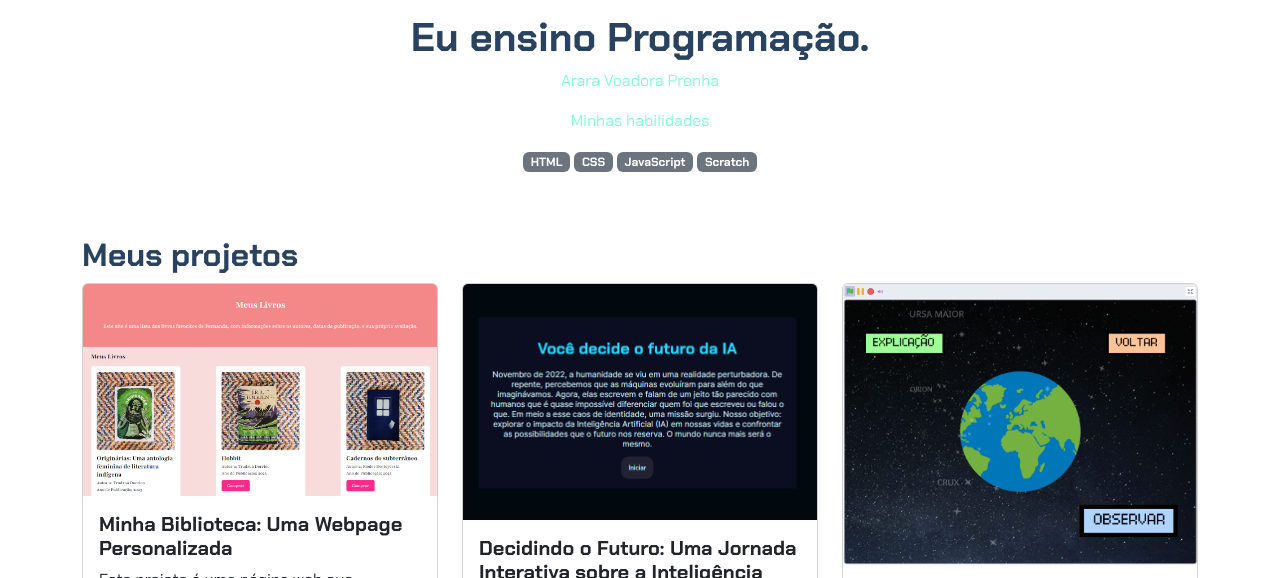
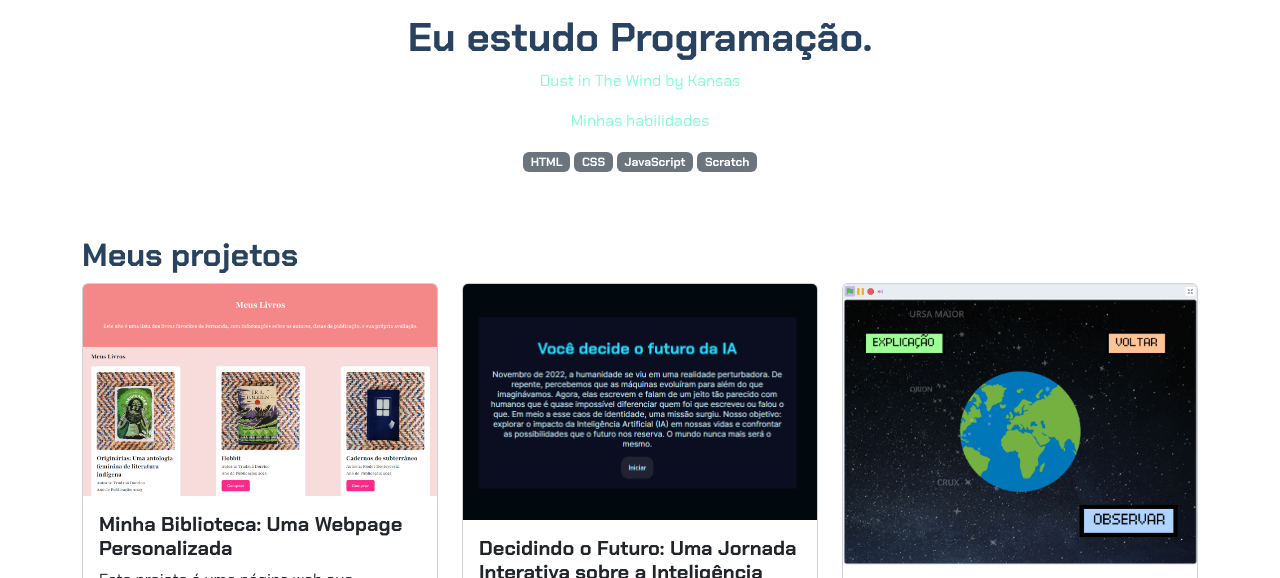
Before and after one commit to LeoAlmeida0/Projeto-Alura-Definitivo, a plain HTML site: page index.html in a window 1280 px wide. Shown: the part 183-761 px from the top of the page. Drawn offline with nearby package versions, Linux system fonts and the light colour scheme.

Commit message:
Update index.html

```diff
--- a/index.html
+++ b/index.html
@@ -15,8 +15,8 @@
         <img src="img/Australopithecus_afarensis.png" alt="avatar do Leonardo" class="rounded-circle" width="150" height="150"
             srcset="">
         <p class="lead">Eu sou Leonardo_</p>
-        <h1>Eu ensino Programação.</h1>
-        <p>Arara Voadora Prenha</p>
+        <h1>Eu estudo Programação.</h1>
+        <p>Dust in The Wind by Kansas</p>
         <p>Minhas habilidades</p>
         <div>
             <p class="badge bg-secondary">HTML</p>
```
